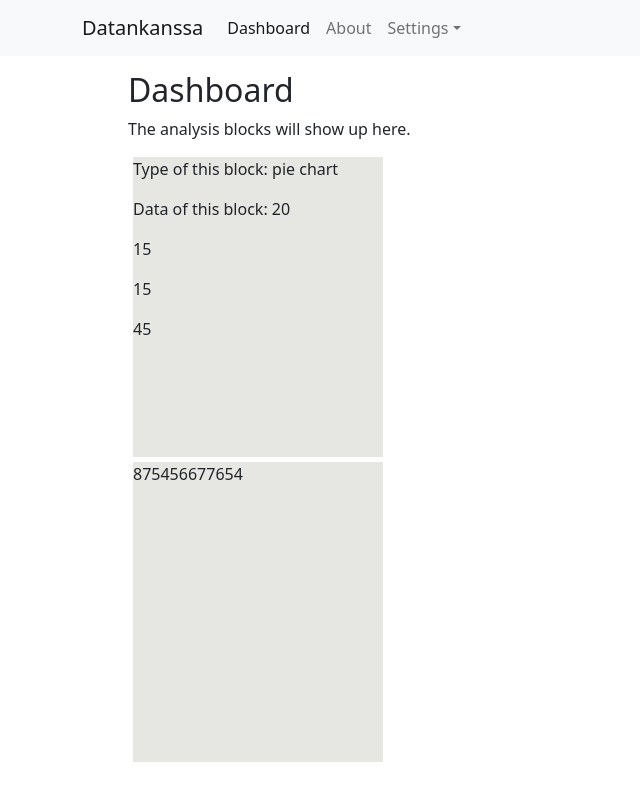
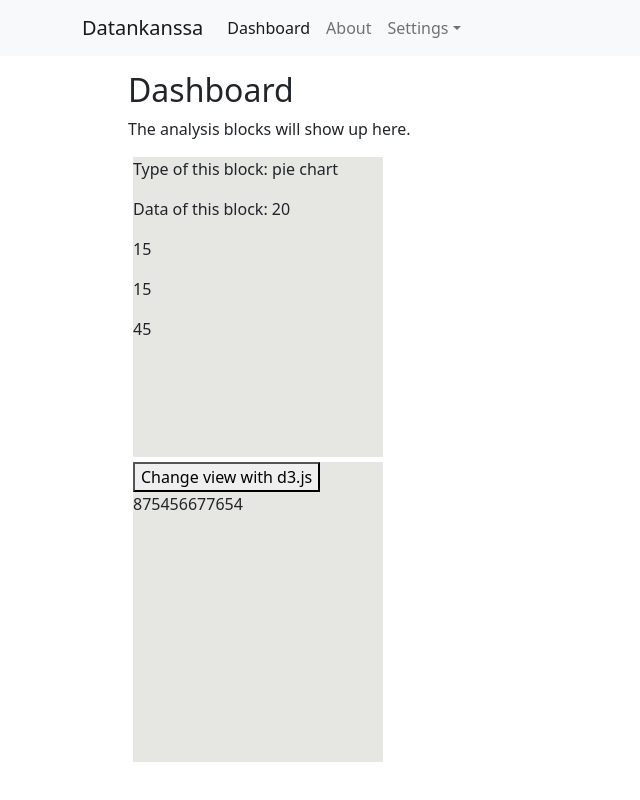
Before and after one commit to henrituol/datankanssa, a React (Create React App) app in the folder client/: page / in a window 1280 px wide. Shown: the whole page, without its empty margins (0-640 px from the left). Built offline with nearby package versions, Linux system fonts and the light colour scheme.

Commit message:
Testing d3js

```diff
--- a/client/src/components/Histogram.js
+++ b/client/src/components/Histogram.js
@@ -1,14 +1,31 @@
 import * as d3 from "d3";
 
-const Histogram = (props) => {
-    console.log(props)
+function Histogram(props) {
+    console.log(props);
+
+    let i = 0;
+    const activateD3 = () => {
+        if (i === 0) {
+            d3.selectAll("#histogramText").style("color", "blue");
+            d3.select(".histogram").append("p").attr("id", "helloId").text("Hello!");
+            i = 1;
+
+        } else {
+            d3.selectAll("#histogramText").style("color", "black");
+            d3.select("#helloId").remove("p")
+            i = 0;
+        }
+    }
+
     return (
-        <div>
-            <p>
+        <div className="histogram">
+            <button onClick={activateD3}>Change view with d3.js</button>
+            <p id="histogramText">
                 {props.data}
             </p>
         </div>
-    )
+    );
+
 }
 
 export default Histogram;
```
